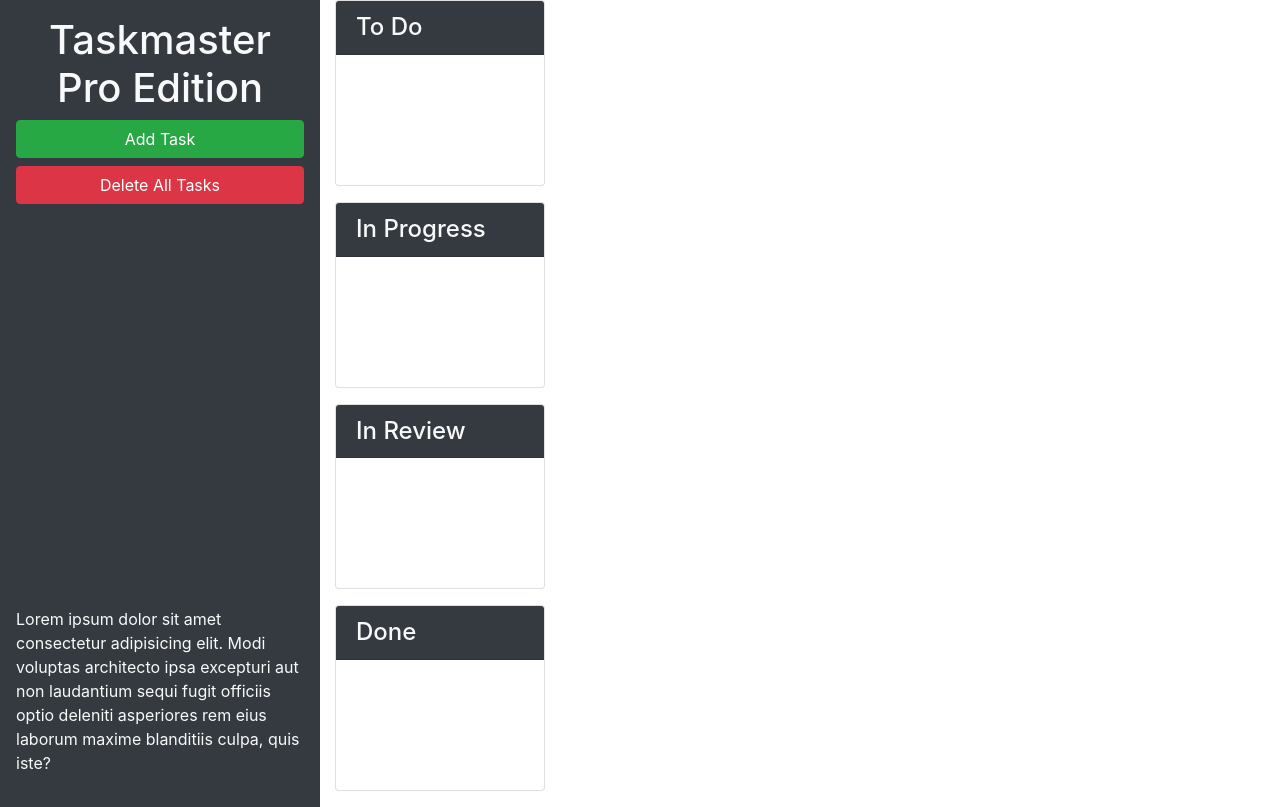
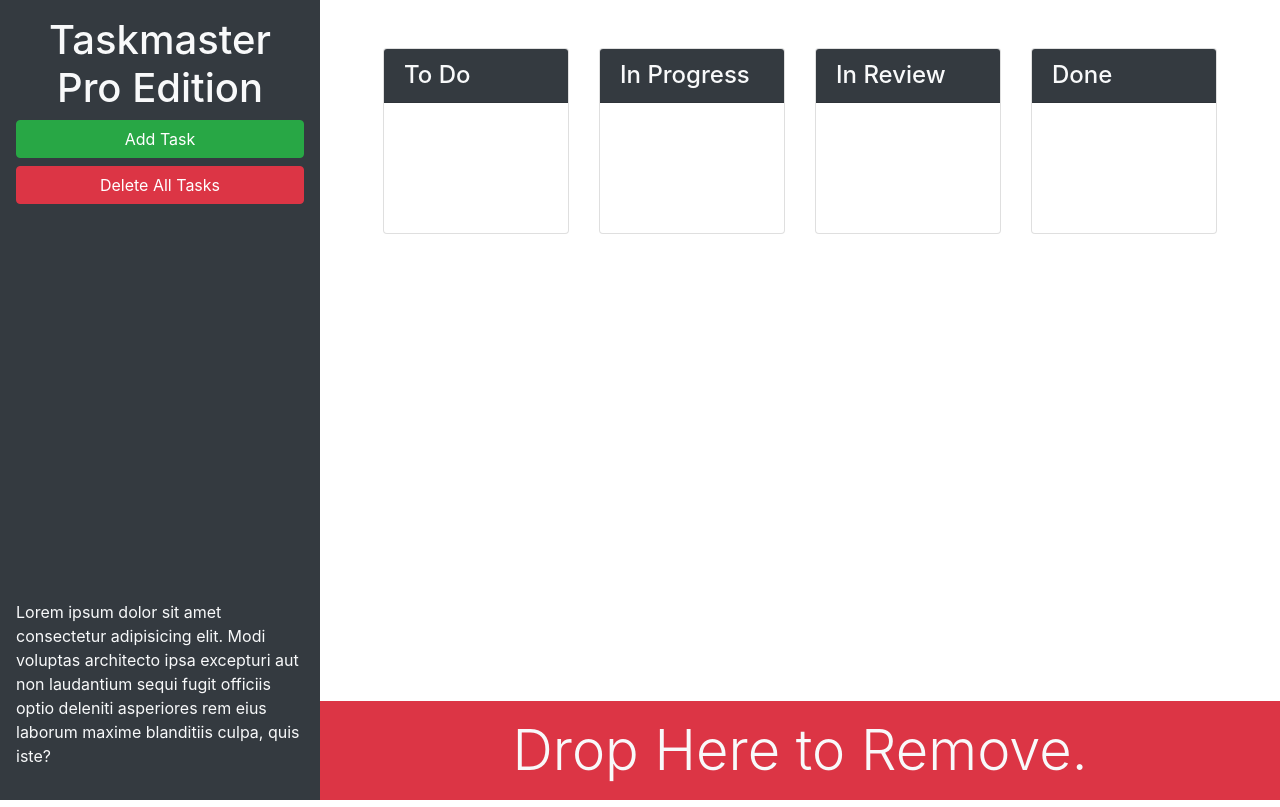
Before and after one commit to mschaaf17/Taskmaster-pro, a plain HTML site: page index.html in a window 1280 px wide. Drawn offline with nearby package versions, Linux system fonts and the light colour scheme.

Commit message:
added drop box feature at the bottom of the html

```diff
--- a/index.html
+++ b/index.html
@@ -13,17 +13,24 @@
 <body>
 
   <div class="row min-vh-100 no-gutters">
-    <header class="col-12 col-lg-3 bg-dark text-light d-flex flex-column p-4 p-lg-3">
-      <h1 class="text-center">Taskmaster Pro Edition</h1>
-      <button id="create-task" class="btn btn-block btn-success" data-toggle="modal" data-target="#task-form-modal">Add
-        Task</button>
-      <button id="remove-tasks" class="btn btn-block btn-danger">Delete All Tasks</button>
-      <p class="mt-auto">Lorem ipsum dolor sit amet consectetur adipisicing elit. Modi voluptas architecto ipsa
-        excepturi aut non
-        laudantium sequi fugit officiis optio deleniti asperiores rem eius laborum maxime blanditiis culpa, quis iste?
-      </p>
+    <header class="col-12 col-lg-3 bg-dark text-light sticky-top d-flex flex-column p-4 p-lg-3">
+      <div>
+        <h1 class="text-center"><span class="oi oi-task d-inline d-lg-none"></span>
+          Taskmaster Pro Edition</h1>
+        <div class="ml-md-auto w-100 w-md-auto">
+          <button id="create-task" class="btn btn-block btn-success" data-toggle="modal"
+            data-target="#task-form-modal">Add Task</button>
+          <button id="remove-tasks" class="btn btn-block btn-danger mb-2 mb-md-4"></span>Delete All Tasks</button>
+        </div>
+      </div>
+      <p class="mt-auto d-none d-lg-block">Lorem ipsum dolor sit amet consectetur adipisicing elit. Modi voluptas
+        architecto ipsa
+        excepturi aut non laudantium sequi fugit officiis optio deleniti asperiores rem eius laborum maxime blanditiis
+        culpa, quis iste?</p>
     </header>
-    <main class="col-12 col-lg-9">
+    <main class="col-12 col-lg-9 d-flex flex-column">
+      <div class="m-5 row justify-content-around">
+          <!--  -->
           <div class="col-12 col-md-6 col-xl-3 mb-3">
             <div class="card">
               <h4 class="card-header bg-dark text-light">
@@ -33,8 +40,7 @@
               </ul>
             </div>
           </div>
-      <!--todo end-->
-      <!--in progress start-->
+          <!--  -->
           <div class="col-12 col-md-6 col-xl-3 mb-3">
             <div class="card">
               <h4 class="card-header bg-dark text-light">
@@ -44,8 +50,7 @@
               </ul>
             </div>
           </div>
-      <!--in progress end-->
-      <!--in review start-->
+          <!--  -->
           <div class="col-12 col-md-6 col-xl-3 mb-3">
             <div class="card">
               <h4 class="card-header bg-dark text-light">
@@ -55,8 +60,7 @@
               </ul>
             </div>
           </div>
-      <!--in review end-->
-      <!--done start-->
+          <!--  -->
           <div class="col-12 col-md-6 col-xl-3 mb-3">
             <div class="card">
               <h4 class="card-header bg-dark text-light">
@@ -67,7 +71,10 @@
             </div>
           </div>
       </div>
-      <!--done end-->
+      <div class="mt-auto" id="trash">
+        <div class="w-100 bg-danger p-3 text-center text-light display-4">
+          Drop Here to Remove.
+        </div>
       </div>
     </main>
   </div>
@@ -87,11 +94,11 @@
           <form>
             <div class="form-group">
               <label for="modalTaskDescription">Task description</label>
-              <textarea id="modalTaskDescription" rows="3" class="form-control"></textarea>
+              <textarea class="form-control" id="modalTaskDescription" rows="3"></textarea>
             </div>
             <div class="form-group">
               <label for="modalDueDate">Due date</label>
-              <input type="text" class= "form-control" id="modalDueDate" placeholder="mm/dd/yyyy" autocomplete="off" />
+              <input type="text" class="form-control" id="modalDueDate" placeholder="mm/dd/yyyy" autocomplete="off" />
             </div>
           </form>
         </div>
```
Lines whose indentation alone changed are shown as unchanged.
